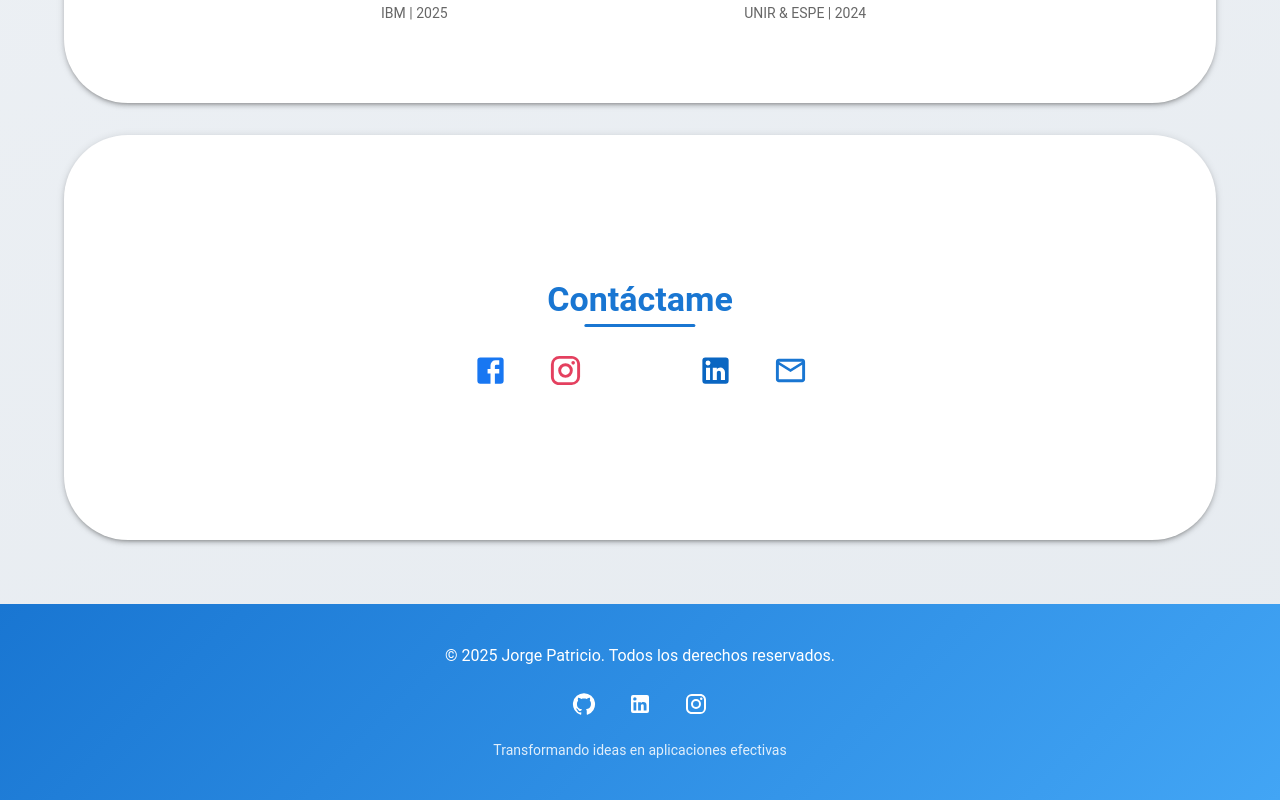
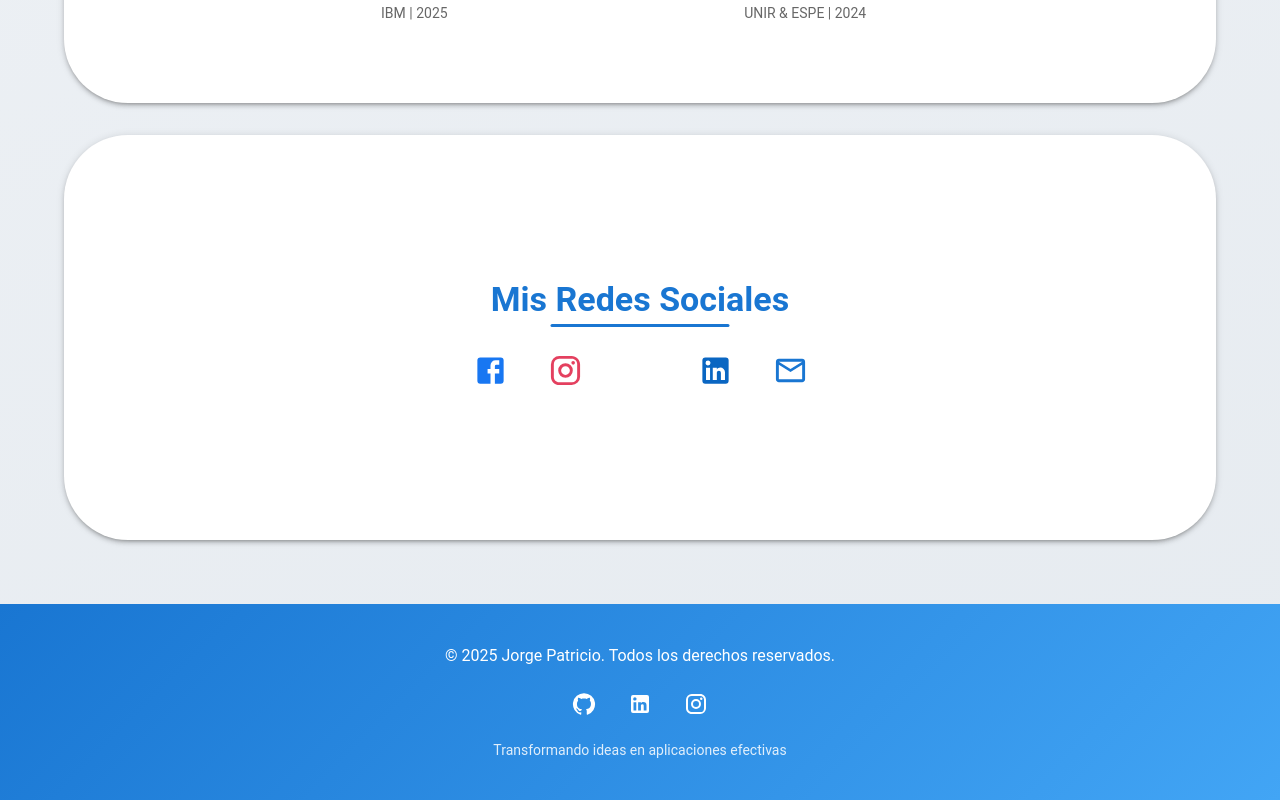
Before and after one commit to Patogol35/jorgito, a React (Vite) app: page / in a window 1280 px wide. Shown: the part 2208-3008 px from the top of the page. Built offline with nearby package versions, Linux system fonts and the light colour scheme.

Commit message:
Update Contact.jsx

```diff
--- a/src/components/Contact.jsx
+++ b/src/components/Contact.jsx
@@ -67,7 +67,7 @@ scrollMarginTop:"80px",
             display: "inline-block",
           }}
         >
-          Contáctame
+          Mis Redes Sociales
           <Box
             component="span"
             sx={{
```
